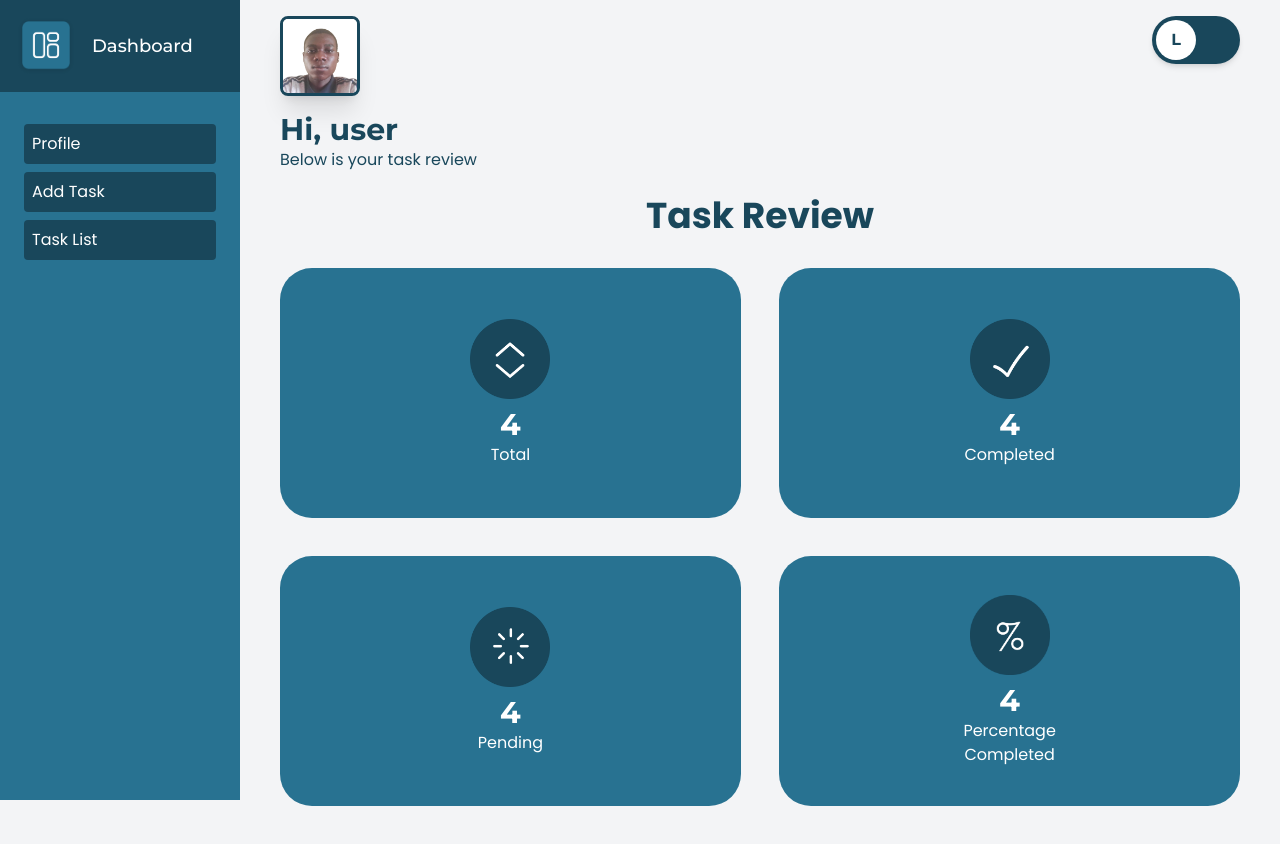
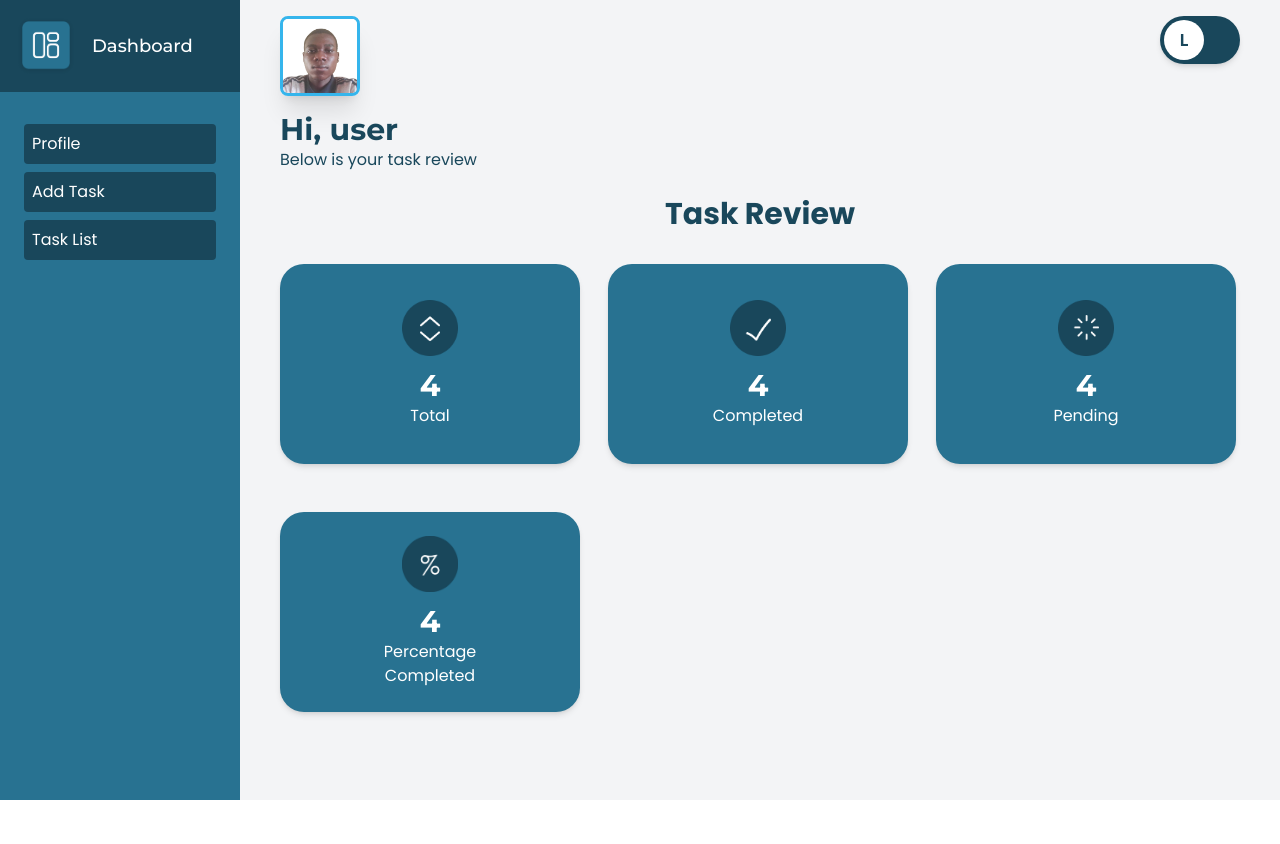
Before and after one commit to iotb-tech/task-management, a React (Vite) app: page /dashboard in a window 1280 px wide. Shown: the top 844 px of the page. After the commit the page ends 800 px from the top, so only its background shows below. Built offline with nearby package versions, Linux system fonts and the light colour scheme.

Commit message:
refactor the dashboard

```diff
--- a/src/components/InfoCard.jsx
+++ b/src/components/InfoCard.jsx
@@ -1,12 +1,19 @@
-import React from "react";
 
 const InfoCard = ({ number, info, icon }) => {
   return (
-    <div className="min-w-[80%] md:min-w-[400px] h-[250px] card flex flex-col justify-center items-center gap-2 grow text-center rounded-4xl mb-[4%]">
-      <img src={icon} alt={icon} width={80} height={80} />
+    <div className="w-full sm:w-[300px] min-h-[200px] px-4 py-6 card shadow-md rounded-3xl flex flex-col justify-center items-center text-center gap-3 transition-all duration-300 mb-6">
+      <img
+        src={icon}
+        alt="icon"
+        className="w-12 h-12 sm:w-14 sm:h-14 object-contain"
+      />
       <div>
-        <h4 className="secondary-font text-3xl font-bold">{number}</h4>
-        <p className="w-40  primary-font">{info}</p>
+        <h4 className="secondary-font text-2xl sm:text-3xl font-bold">
+          {number}
+        </h4>
+        <p className="primary-font text-sm sm:text-base max-w-[10rem] mx-auto">
+          {info}
+        </p>
       </div>
     </div>
   );
--- a/src/components/Summary.jsx
+++ b/src/components/Summary.jsx
@@ -12,7 +12,7 @@ const Summary = () => {
       <div className="flex flex-col justify-start items-center md:items-start text-center md:text-start mb-6">
         <div
           className={`w-20 h-20 overflow-hidden rounded-lg shadow-xl mb-4 ${
-            isLightMode ? "border-[3px] border-[#19475B]" : ""
+            isLightMode ? "border-[3px] border-[#35b5ec]" : ""
           }`}
         >
           <img src={userIcon} alt="" />
@@ -38,11 +38,11 @@ const Summary = () => {
       <h1
         className={`${
           isLightMode ? "text-[#19475B]" : "text-white"
-        } text-center primary-font text-4xl font-bold mb-8`}
+        } text-center primary-font text-3xl font-bold mb-8`}
       >
         Task Review
       </h1>
-      <div className="flex flex-wrap justify-center gap-[4%]">
+      <div className="grid grid-cols-1 md:grid-cols-2 lg:grid-cols-3 gap-6">
         {infos.map((inf, index) => (
           <InfoCard
             key={index}
--- a/src/components/TaskHeader.jsx
+++ b/src/components/TaskHeader.jsx
@@ -5,8 +5,8 @@ const TaskHeader = ({ formattedDate, formattedTime, weatherInfo }) => {
 
     return (
         <div className="primary-text">
-            <h1 className={`text-4xl font-bold primary-font mb-2 ${isLightMode ? "text-gray-800" : "text-white"}`}>
-                Hi DevCode
+            <h1 className={`text-3xl font-bold secondary-font mb-2 ${isLightMode ? "text-gray-800" : "text-white"}`}>
+                Hi, user
             </h1>
             <p className={`${isLightMode ? "text-gray-600" : "text-white"}`}>
                 {formattedDate} | {formattedTime}
--- a/src/components/ToggleBtn.jsx
+++ b/src/components/ToggleBtn.jsx
@@ -6,17 +6,15 @@ const ToggleBtn = () => {
 
   return (
     <div
-      onClick={() => {
-        setIsLightMode(!isLightMode);
-      }}
-      className={`w-14 md:w-22 h-8 md:h-12 flex items-center ${
+      onClick={() => setIsLightMode(!isLightMode)}
+      className={`w-14 sm:w-16 md:w-20 h-8 sm:h-9 md:h-12 flex items-center ${
         isLightMode ? "bg-[#19475B] justify-start" : "bg-white justify-end"
-      } rounded-full p-1 absolute right-8 md:right-10 shadow-md ease-in`}
+      } rounded-full px-1 absolute right-4 sm:right-6 md:right-10 top-4 shadow-md cursor-pointer transition-all duration-300`}
     >
       <div
-        className={`secondary-font font-bold w-6 md:w-10 h-6 md:h-10 ${
+        className={`font-bold w-6 sm:w-7 md:w-10 h-6 sm:h-7 md:h-10 ${
           isLightMode ? "bg-white text-[#19475B]" : "bg-[#19475B] text-white"
-        } rounded-full flex justify-center items-center ease-in`}
+        } rounded-full flex items-center justify-center transition-all duration-300`}
       >
         {isLightMode ? "L" : "D"}
       </div>
--- a/src/pages/TaskList.jsx
+++ b/src/pages/TaskList.jsx
@@ -100,7 +100,7 @@ const TaskList = () => {
                         formattedTime={formattedTime}
                         weatherInfo={weatherInfo}
                     />
-                    <div className="mt-3">
+                    <div className="mt-5">
                         <StatusFilter filter={filter} setFilter={setFilter} />
                         <CategoryFilter
                             categories={categories}
```
